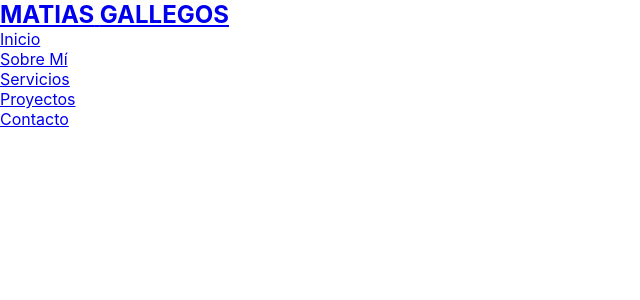
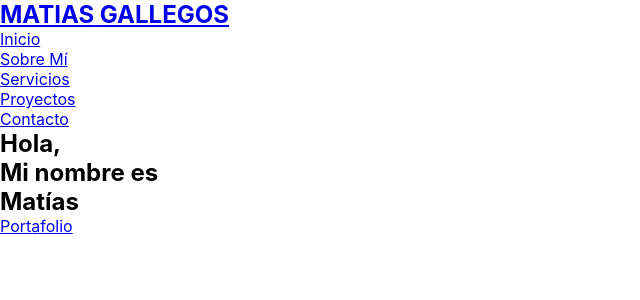
Before and after one commit to GallegosMatias/freelance-portfolio-react, a React (Create React App) app: page / in a window 1280 px wide. Shown: the top 300 px of the page, without its empty margins (0-640 px from the left). Built offline with nearby package versions, Linux system fonts and the light colour scheme.

Commit message:
Hero Component Structure

```diff
--- a/src/App.js
+++ b/src/App.js
@@ -1,10 +1,12 @@
 import './App.css';
 import Header from './components/Header';
+import Hero from './components/Hero'
 
 function App() {
   return (
     <div className="App">
       <Header />
+      <Hero />
     </div>
   );
 }
--- a/src/components/Hero.js
+++ b/src/components/Hero.js
@@ -0,0 +1,20 @@
+import React from 'react'
+
+function Hero() {
+    return (
+        <div>
+            <section id="hero">
+                <div class="hero container">
+                <div class="">
+                    <h1>Hola,<span></span></h1>
+                    <h1>Mi nombre es<span></span></h1>
+                    <h1>Matías<span></span></h1>
+                    <a href="#projects" type="button" class="cta">Portafolio</a>
+                </div>
+                </div>
+            </section>
+        </div>
+    )
+}
+
+export default Hero
```
